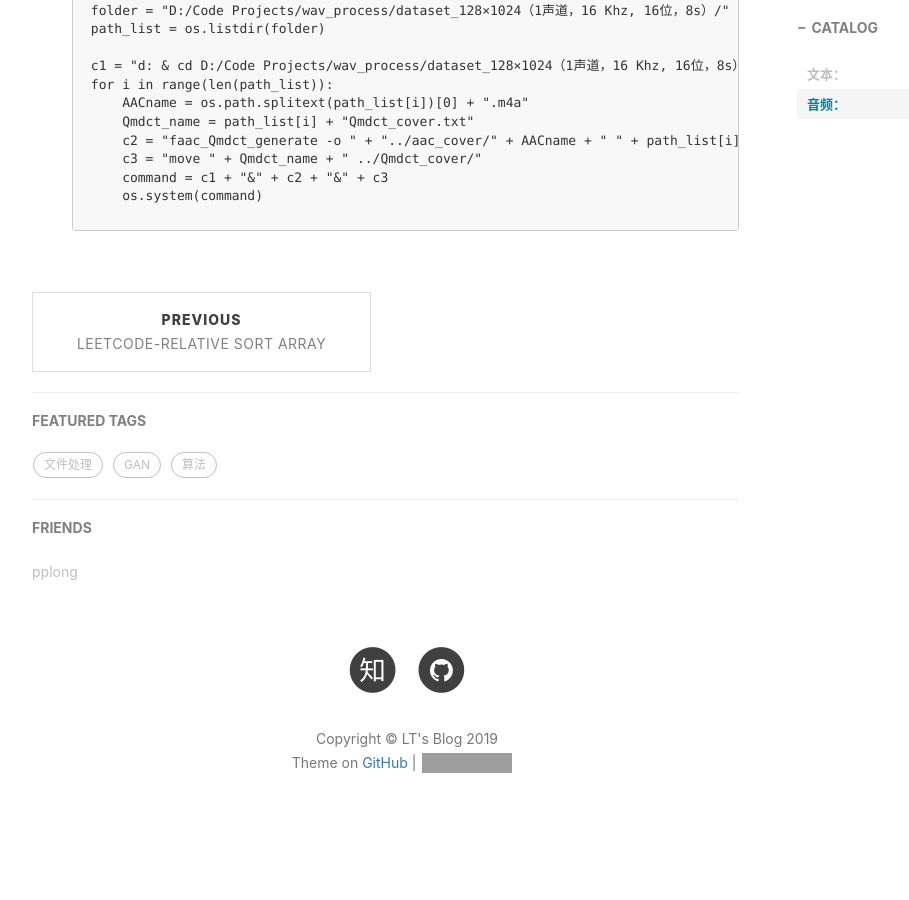
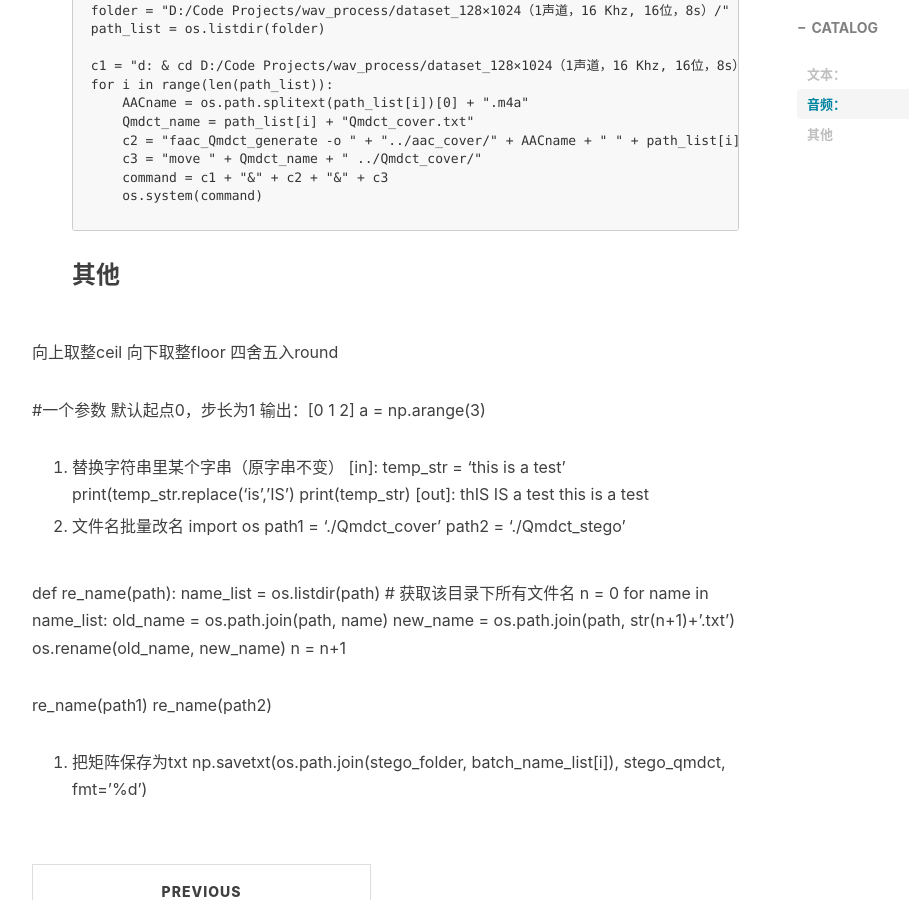
Before and after one commit to LeeeLiu/leeeliu.github.io, a Jekyll site: the page built from _posts/2019-09-09-python处理文本、音频.md, in a window 1280 px wide and 900 px high, scrolled down 1497 px. Shown: the whole window, without its empty margins (233-1142 px from the left). Built offline with Jekyll 4.4.1, drawn with Linux system fonts in a browser that asks for light colours; nearby versions of some CDN libraries; comment, search, counter and statistics services are not loaded; before the commit the page ends 2364 px from its top, so only the background shows below that; grey boxes are pictures that could not be loaded.

Commit message:
Update 2019-09-09-python处理文本、音频.md

````diff
--- a/_posts/2019-09-09-python处理文本、音频.md
+++ b/_posts/2019-09-09-python处理文本、音频.md
@@ -76,3 +76,39 @@
         os.system(command)
 
     ```
+### 其他
+
+向上取整ceil 向下取整floor 四舍五入round
+
+#一个参数 默认起点0，步长为1 输出：[0 1 2]
+a = np.arange(3)
+
+
+1. 替换字符串里某个字串（原字串不变）
+[in]:
+temp_str = 'this is a test'
+print(temp_str.replace('is','IS')
+print(temp_str)
+[out]:
+thIS IS a test
+this is a test
+
+2. 文件名批量改名
+import os
+path1 = './Qmdct_cover'
+path2 = './Qmdct_stego'
+
+def re_name(path):
+    name_list = os.listdir(path)    # 获取该目录下所有文件名
+    n = 0
+    for name in name_list:
+        old_name = os.path.join(path, name)
+        new_name = os.path.join(path, str(n+1)+'.txt')
+        os.rename(old_name, new_name)
+        n = n+1
+
+re_name(path1)
+re_name(path2)
+
+3. 把矩阵保存为txt
+np.savetxt(os.path.join(stego_folder, batch_name_list[i]), stego_qmdct, fmt='%d')
````
